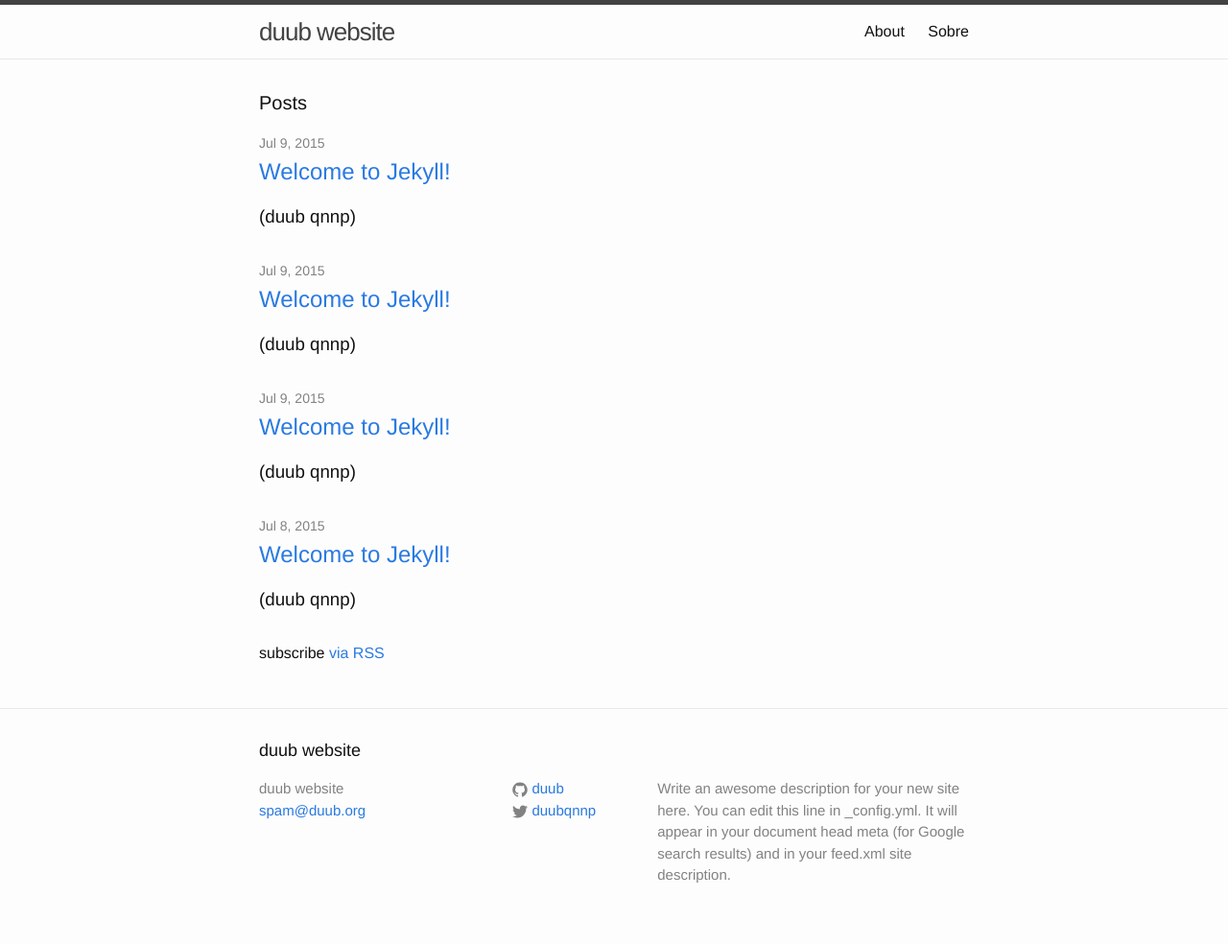
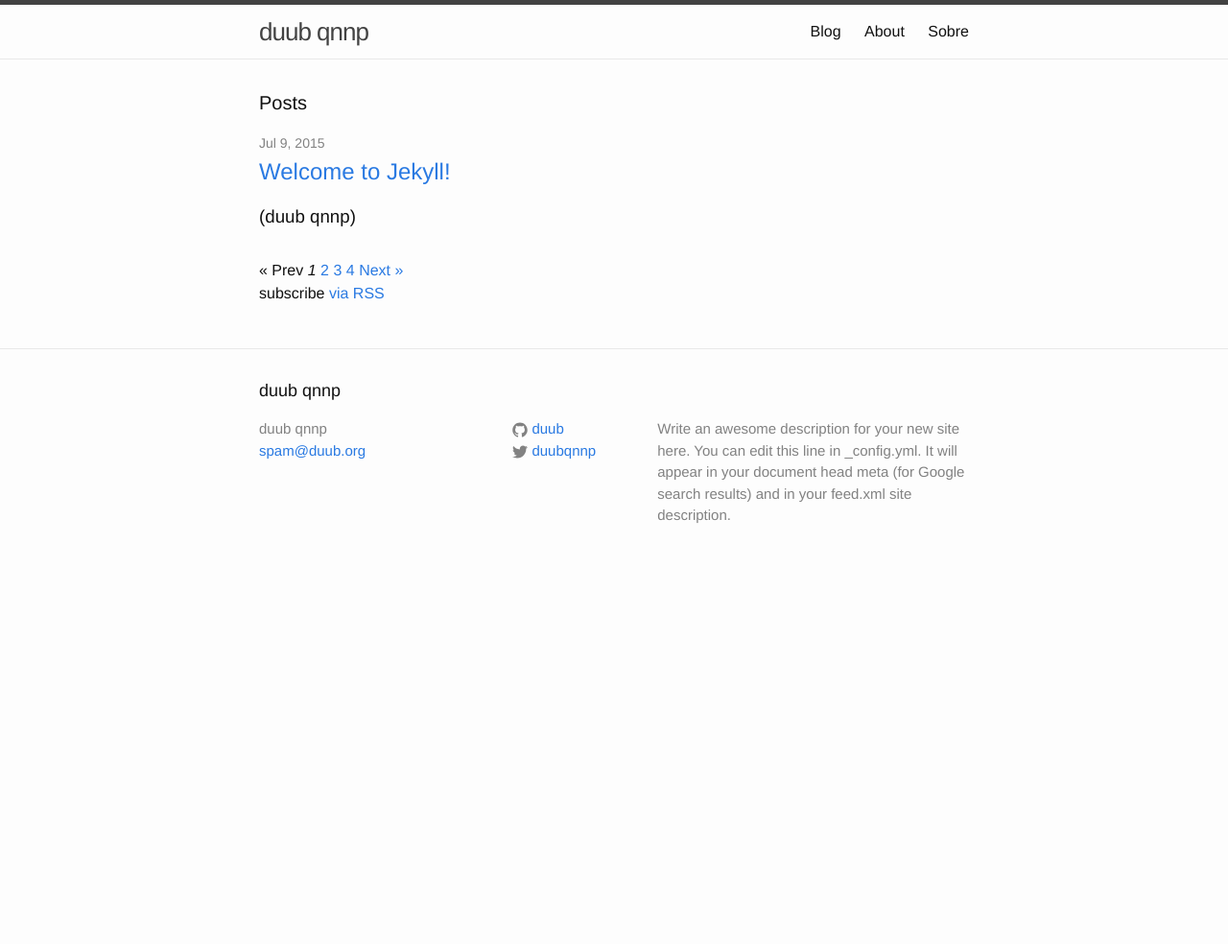
Before and after one commit to duub/duub.github.io, a Jekyll site: the page built from index.html, in a window 1280 px wide. Shown: the whole page at 96% size. Built offline with Jekyll 4.4.1, drawn with Linux system fonts in a browser that asks for light colours; the list of posts is cut into pages by our own code; after the commit the page ends 900 px from its top, so only the background shows below that.

Commit message:
noves funcionalitats

```diff
--- a/_config.yml
+++ b/_config.yml
@@ -1,5 +1,5 @@
 # Site settings
-title: duub website
+title: duub qnnp
 email: spam@duub.org
 description: > # this means to ignore newlines until "baseurl:"
   Write an awesome description for your new site here. You can edit this
@@ -7,6 +7,11 @@
   Google search results) and in your feed.xml site description.
 baseurl: "" # the subpath of your site, e.g. /blog/
 url: "http://duub.org" # the base hostname & protocol for your site
+
+# Outputting
+permalink:     pretty
+paginate: 1
+paginate_path: "/page:num"
 
 timezone: "Europe/Madrid"
 
@@ -22,14 +27,15 @@
 
 # Front Matter defaults
 defaults:
-  -
-    scope:
+  - scope:
       path: ""
       type: "posts"
     values:
       layout: "my-site"
-  -
-    scope:
+  - scope:
       path: ""
     values:
       author: "duub qnnp"
+
+collections:
+    - cheatsheet
--- a/_includes/header.html
+++ b/_includes/header.html
@@ -14,10 +14,13 @@
       </a>
 
       <div class="trigger">
+        <a class="page-link" href="/">Blog</a>
         {% for page in site.pages %}
-          {% if page.title %}
-          <a class="page-link" href="{{ page.url | prepend: site.baseurl }}">{{ page.title }}</a>
-          {% endif %}
+          {% unless page.exclude_from_nav %}
+            {% if page.title %}
+            <a class="page-link" href="{{ page.url | prepend: site.baseurl }}">{{ page.title }}</a>
+            {% endif %}
+          {% endunless %}
         {% endfor %}
       </div>
     </nav>
--- a/index.html
+++ b/index.html
@@ -1,13 +1,16 @@
 ---
 layout: default
+title: Blog
+exclude_from_nav: true
 ---
 
 <div class="home">
 
   <h1 class="page-heading">Posts</h1>
 
+  <!-- This loops through the paginated posts -->
   <ul class="post-list">
-    {% for post in site.posts %}
+    {% for post in paginator.posts %}
       <li>
         <span class="post-meta">{{ post.date | date: "%b %-d, %Y" }}</span>
 
@@ -18,6 +21,33 @@
     {% endfor %}
   </ul>
 
+  <!-- Pagination links -->
+  {% if paginator.total_pages > 1 %}
+  <div class="pagination">
+    {% if paginator.previous_page %}
+      <a href="{{ paginator.previous_page_path | prepend: site.baseurl | replace: '//', '/' }}">&laquo; Prev</a>
+    {% else %}
+      <span>&laquo; Prev</span>
+    {% endif %}
+
+    {% for page in (1..paginator.total_pages) %}
+      {% if page == paginator.page %}
+        <em>{{ page }}</em>
+      {% elsif page == 1 %}
+        <a href="{{ '/index.html' | prepend: site.baseurl | replace: '//', '/' }}">{{ page }}</a>
+      {% else %}
+        <a href="{{ site.paginate_path | prepend: site.baseurl | replace: '//', '/' | replace: ':num', page }}">{{ page }}</a>
+      {% endif %}
+    {% endfor %}
+
+    {% if paginator.next_page %}
+      <a href="{{ paginator.next_page_path | prepend: site.baseurl | replace: '//', '/' }}">Next &raquo;</a>
+    {% else %}
+      <span>Next &raquo;</span>
+    {% endif %}
+  </div>
+  {% endif %}
+
   <p class="rss-subscribe">subscribe <a href="{{ "/feed.xml" | prepend: site.baseurl }}">via RSS</a></p>
 
 </div>
```
Also changed, not shown: cheatsheet/vim.markdown (added, +14 -0 lines).
